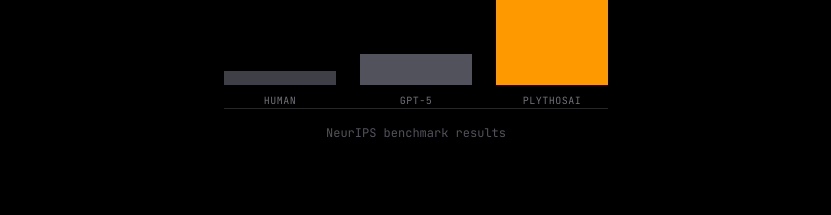
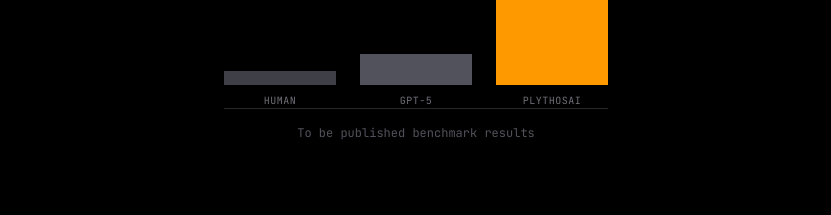
Before and after one commit to PlythosAI/landing-page, a Next.js app: page / in a window 1280 px wide. Shown: the part 1220-1435 px from the top of the page, without its empty margins (224-1055 px from the left). Built offline with nearby package versions, Linux system fonts and the light colour scheme.

Commit message:
Update benchmark results text for clarity

```diff
--- a/src/components/sections/Benchmarks.tsx
+++ b/src/components/sections/Benchmarks.tsx
@@ -58,7 +58,7 @@
             ))}
           </div>
           <p className="text-xs text-zinc-600 mt-4 text-center">
-            NeurIPS benchmark results
+            To be published benchmark results
           </p>
         </div>
       </div>
```
